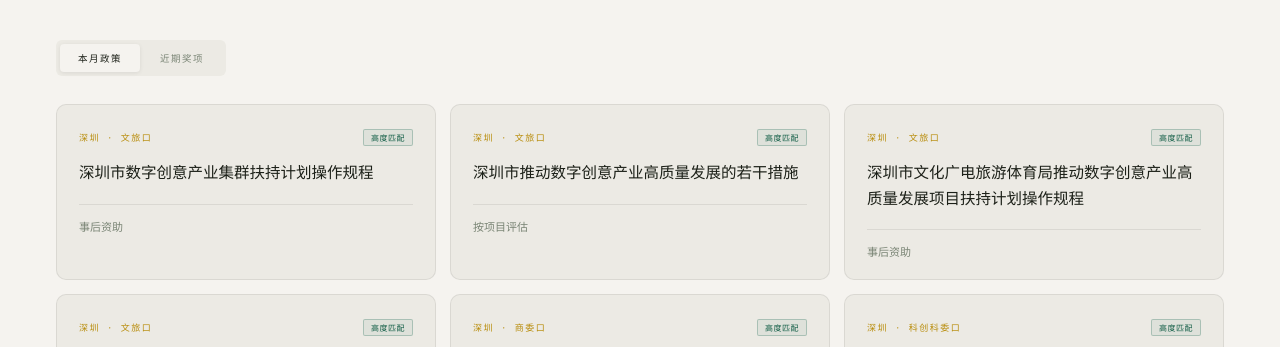
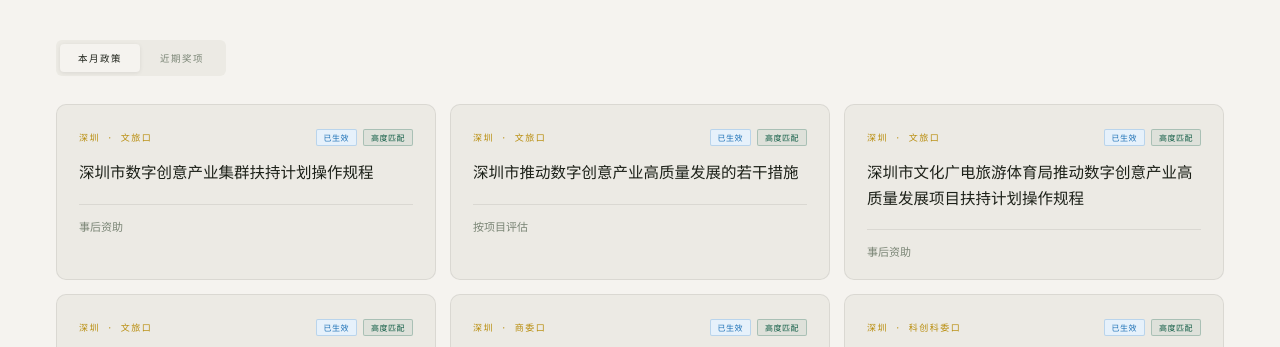
Before and after one commit to w2378999-bot/xmeta-policy, a plain HTML site: page index.html in a window 1280 px wide. Shown: the part 920-1267 px from the top of the page. Drawn offline with nearby package versions, Linux system fonts and the light colour scheme.

Commit message:
Update index.html

```diff
--- a/index.html
+++ b/index.html
@@ -812,16 +812,25 @@ function renderCards(policies){
     const cls  = p.match==='高度匹配'?'high':'mid';
     const bcls = MATCH_LABELS[p.match]||'bm';
     const d    = delays[i]||'d1';
+    const cert = p.certainty || 'confirmed';
     const amtHtml = (p.amount && p.amount !== '—')
       ? `<span class="pc-amt-num">${p.amount}</span><span class="pc-amt-unit">${p.unit||''}</span>`
       : `<span class="pc-amt-unit">${p.unit||'—'}</span>`;
+    const certBadge = cert==='confirmed'
+      ? `<span style="font-family:'DM Mono',monospace;font-size:8px;padding:2px 7px;border-radius:2px;color:#1a6fb5;background:#e6f1fb;border:1px solid rgba(26,111,181,.22);letter-spacing:.5px">已生效</span>`
+      : cert==='draft'
+      ? `<span style="font-family:'DM Mono',monospace;font-size:8px;padding:2px 7px;border-radius:2px;color:#b86b0a;background:#faeeda;border:1px solid rgba(184,107,10,.22);letter-spacing:.5px">征求意见稿</span>`
+      : `<span style="font-family:'DM Mono',monospace;font-size:8px;padding:2px 7px;border-radius:2px;color:#7a8575;background:#eceae4;border:1px solid rgba(122,133,117,.22);letter-spacing:.5px">延续预测</span>`;
+    const predictedNote = cert==='predicted'
+      ? `<div style="margin-top:10px;padding-top:8px;border-top:1px solid rgba(0,0,0,.06);font-size:11px;color:var(--t3);line-height:1.5">2026 年官方文件待发布，当前信息基于历史政策推测</div>`
+      : '';
     const inner = `
       <div class="pc-top">
         <span class="pc-city">${p.city} · ${p.dept}</span>
-        <span class="badge ${bcls}">${p.match}</span>
+        <div style="display:flex;align-items:center;gap:6px">${certBadge}<span class="badge ${bcls}">${p.match}</span></div>
       </div>
       <div class="pc-name">${p.name}</div>
-      <div class="pc-amt-wrap">${amtHtml}</div>`;
+      <div class="pc-amt-wrap">${amtHtml}</div>${predictedNote}`;
     if(p.url){
       return `<a class="pcard ${cls} mask-wrap" href="${p.url}" target="_blank" style="text-decoration:none;display:block">
         <div class="mask-inner ${d}">${inner}</div></a>`;
```
